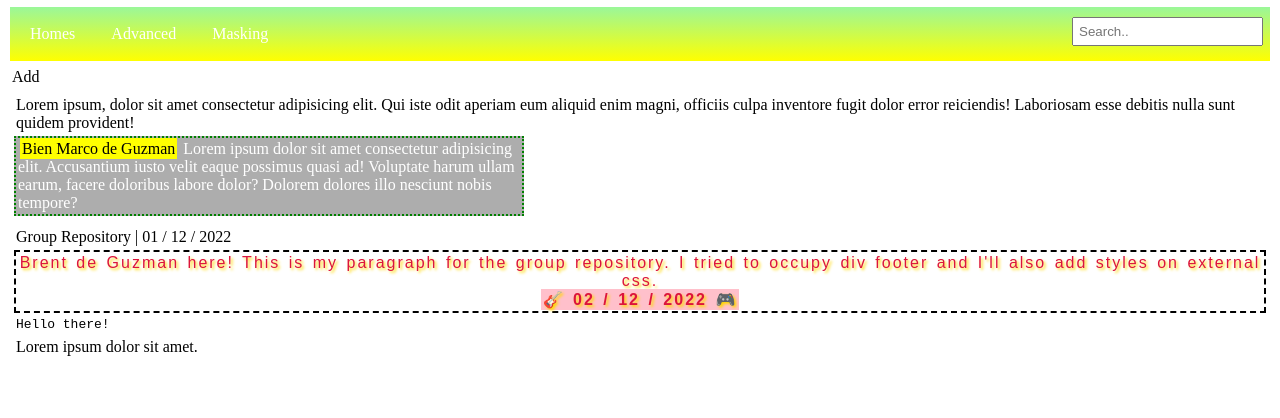
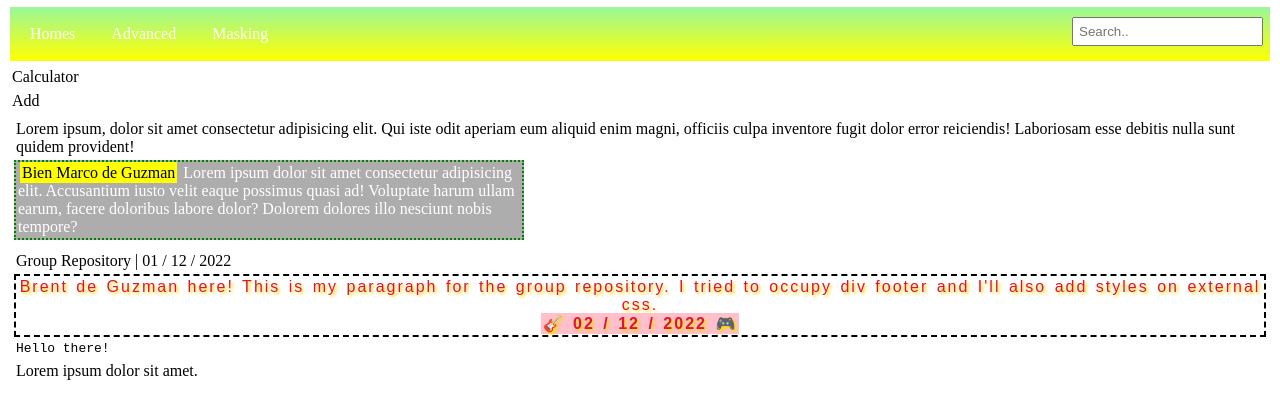
Before and after one commit to brentdguzman/grouprepo, a plain HTML site: page group.html in a window 1280 px wide. Shown: the part 62-480 px from the top of the page. Drawn offline with Linux system fonts and the light colour scheme.

Commit message:
Add Calculator Feature

```diff
--- a/group.html
+++ b/group.html
@@ -18,6 +18,8 @@
       <a href="#">Masking</a>
       <input type="text" placeholder="Search.." name="search" class="search">
     </div>
+<p>Calculator</p>
+
 <p>Add </p>
     <div id="main">
       <p>
```
